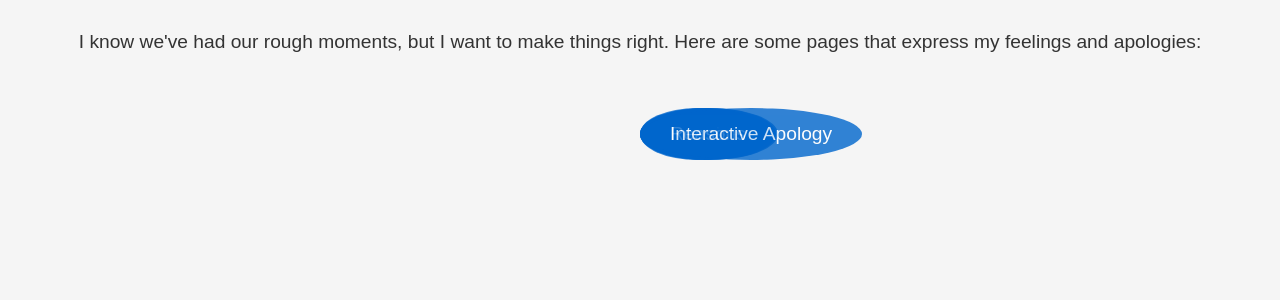
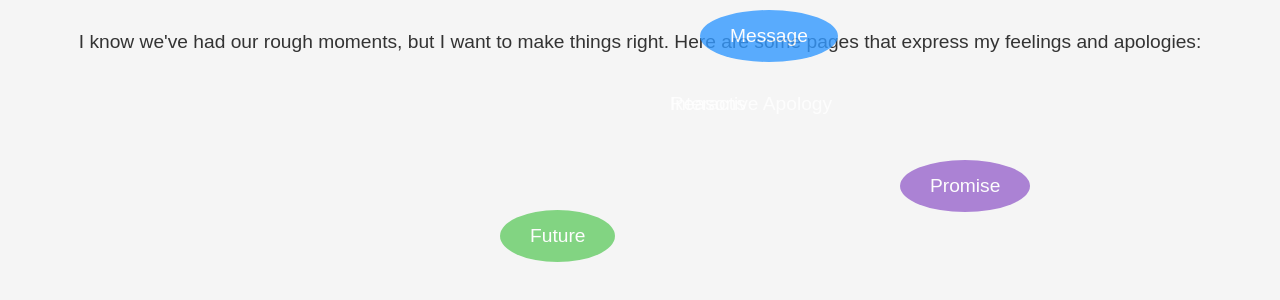
Before and after one commit to heaymalaah/heayma.github.io, a plain HTML site: page index.html in a window 1280 px wide. Shown: the part 140-440 px from the top of the page. Drawn offline with Linux system fonts and the light colour scheme.

Commit message:
Update index.html

```diff
--- a/index.html
+++ b/index.html
@@ -11,7 +11,8 @@
             background-color: #f5f5f5;
             text-align: center;
             padding: 50px;
-            overflow: hidden;
+            position: relative;
+            height: 100vh;
         }
 
         h1 {
@@ -20,24 +21,47 @@
             margin-bottom: 30px;
         }
 
-        .bubble-container {
-            position: relative;
-            height: 400px;
-            margin-top: 50px;
-            width: 100%;
-        }
-
         .bubble {
             position: absolute;
             padding: 15px 30px;
-            background-color: #0066cc;
-            color: white;
             border-radius: 50%;
             font-size: 1.2em;
             text-decoration: none;
+            color: white;
+            cursor: pointer;
             opacity: 0.8;
-            cursor: pointer;
-            transition: transform 0.3s ease-in-out;
+            text-align: center;
+        }
+
+        /* Bubble Positions and Colors */
+        .bubble:nth-child(1) {
+            top: 100px;
+            left: 50px;
+            background-color: #ff7f7f;
+        }
+
+        .bubble:nth-child(2) {
+            top: 200px;
+            left: 250px;
+            background-color: #ffbb33;
+        }
+
+        .bubble:nth-child(3) {
+            top: 350px;
+            left: 500px;
+            background-color: #66cc66;
+        }
+
+        .bubble:nth-child(4) {
+            top: 150px;
+            left: 700px;
+            background-color: #3399ff;
+        }
+
+        .bubble:nth-child(5) {
+            top: 300px;
+            left: 900px;
+            background-color: #9966cc;
         }
 
         /* Bubble hover effect */
@@ -51,34 +75,12 @@
     <h1>I'm Sorry, Mads</h1>
     <p>I know we've had our rough moments, but I want to make things right. Here are some pages that express my feelings and apologies:</p>
 
-    <div class="bubble-container">
-        <a href="future.html" class="bubble">Future</a>
-        <a href="message.html" class="bubble">Message</a>
-        <a href="promise.html" class="bubble">Promise</a>
-        <a href="reasons.html" class="bubble">Reasons</a>
-        <a href="interactive-apology.html" class="bubble">Interactive Apology</a>
-    </div>
-
-    <script>
-        // Get all the bubbles
-        const bubbles = document.querySelectorAll('.bubble');
-
-        // Add event listener for mousemove on the document
-        document.addEventListener('mousemove', function(event) {
-            // Get the current mouse position
-            const mouseX = event.clientX;
-            const mouseY = event.clientY;
-
-            // Move each bubble towards the mouse with a slight offset
-            bubbles.forEach((bubble, index) => {
-                const offsetX = (index + 1) * 30; // Adjust this to control distance
-                const offsetY = (index + 1) * 30; // Adjust this to control distance
-
-                // Apply a transform to move the bubble based on the cursor position
-                bubble.style.transform = `translate(${mouseX + offsetX}px, ${mouseY + offsetY}px)`;
-            });
-        });
-    </script>
+    <!-- Static Bubbles with Links -->
+    <a href="future.html" class="bubble">Future</a>
+    <a href="message.html" class="bubble">Message</a>
+    <a href="promise.html" class="bubble">Promise</a>
+    <a href="reasons.html" class="bubble">Reasons</a>
+    <a href="interactive-apology.html" class="bubble">Interactive Apology</a>
 
 </body>
 </html>
```
